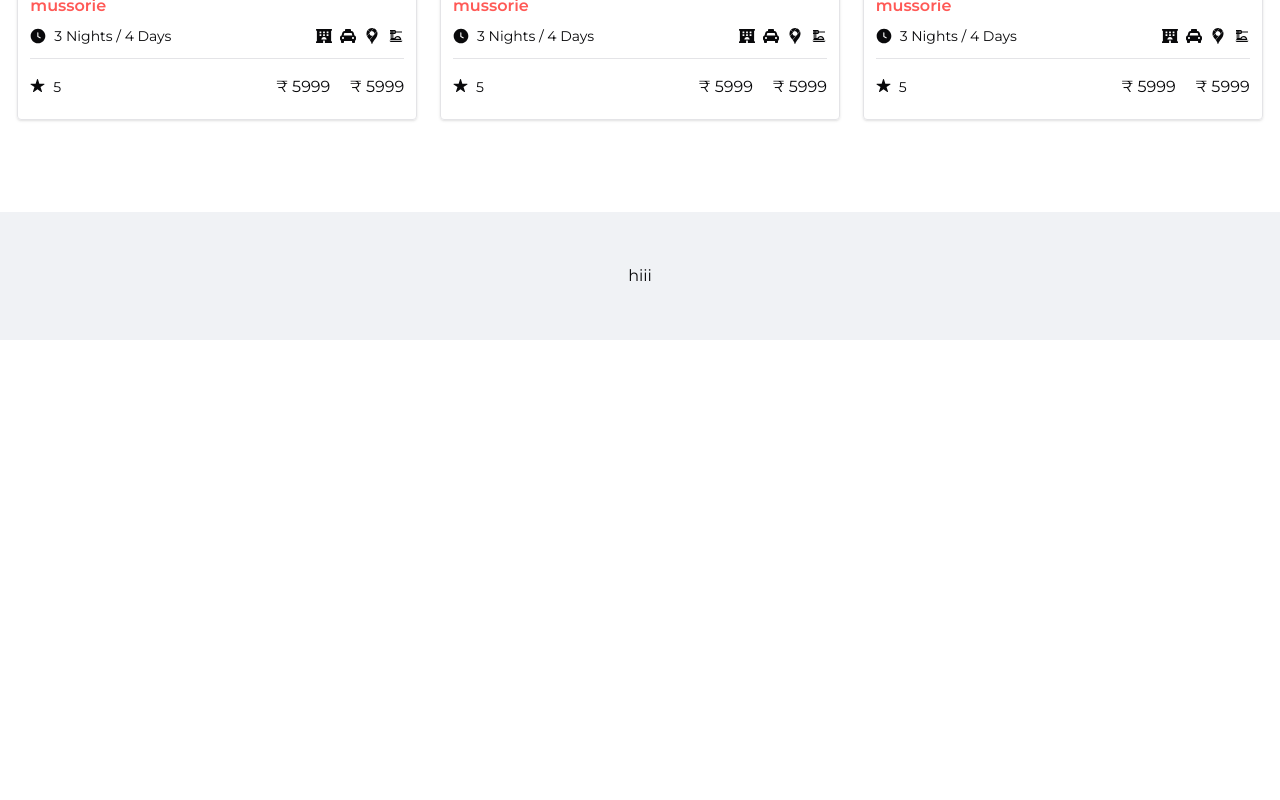
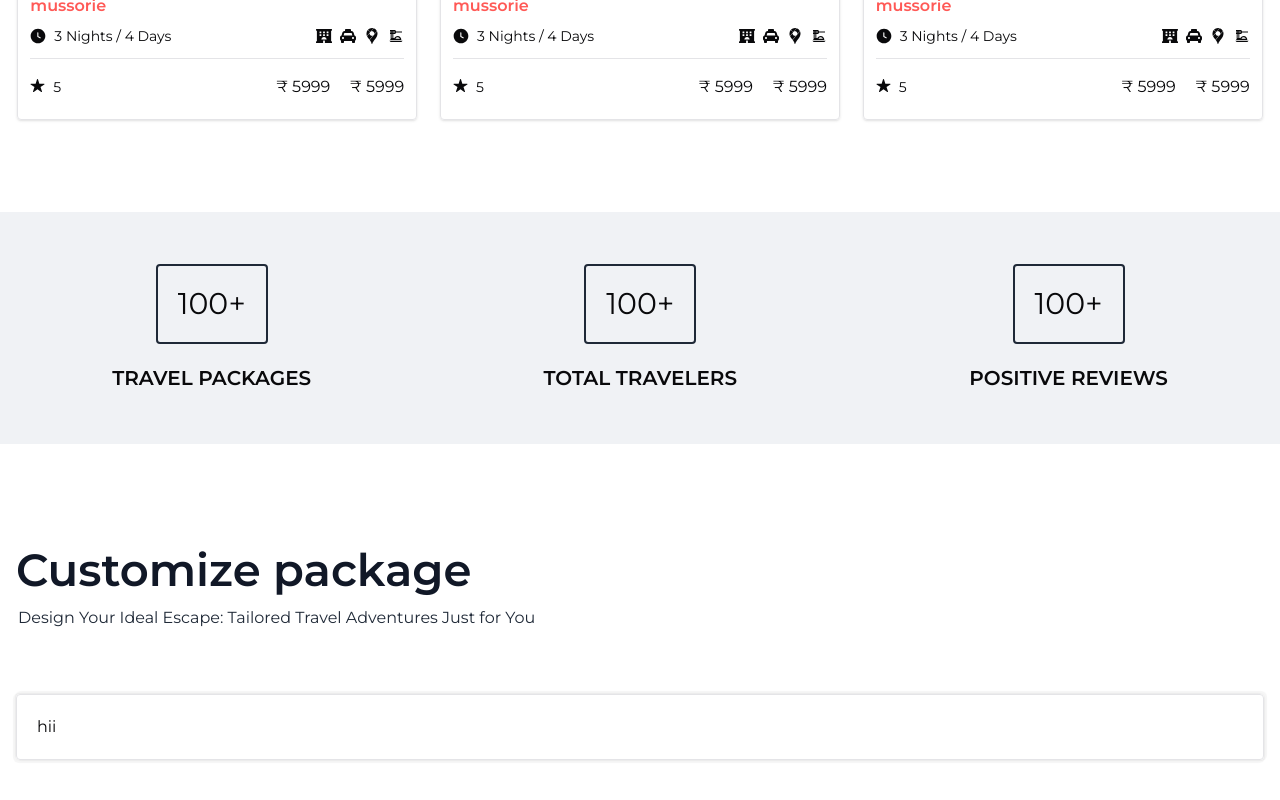
Before and after one commit to traveltrailholidays/tth-main, a Next.js app: page / in a window 1280 px wide. Shown: the part 1219-2019 px from the top of the page. Before the commit the page ends 1559 px from the top, so only its background shows below. Built offline with nearby package versions, Linux system fonts and the light colour scheme.

Commit message:
create customize package

```diff
--- a/app/page.tsx
+++ b/app/page.tsx
@@ -2,6 +2,7 @@ import Home from "@/components/home";
 import Counter from "@/components/home/counter";
 import ExplorePackages from "@/components/home/explore-packages";
 import Navbar from "@/components/navbar";
+import CustomizePackage from "@/components/packages/package-customize";
 
 const page = () => {
   return (
@@ -10,6 +11,7 @@ const page = () => {
       <Home />
       <ExplorePackages />
       <Counter />
+      <CustomizePackage />
     </>
   )
 }
--- a/components/home/counter/index.tsx
+++ b/components/home/counter/index.tsx
@@ -5,9 +5,32 @@ import React from 'react';
 const Counter = () => {
   return (
     <Section className='bg-custom-sbl dark:bg-custom-sbd'>
-        <Container className='my-10 w-full flex justify-around'>
-            hiii
-        </Container>
+      <Container className='my-10 w-full flex justify-around flex-wrap gap-10'>
+        <div className='flex flex-col items-center gap-5 text-center'>
+          <span className='text-3xl border-gray-800 dark:border-gray-400 border-2 p-5 rounded'>
+            100+
+          </span>
+          <span className='text-xl font-semibold'>
+            TRAVEL PACKAGES
+          </span>
+        </div>
+        <div className='flex flex-col items-center gap-5 text-center'>
+          <span className='text-3xl border-gray-800 dark:border-gray-400 border-2 p-5 rounded'>
+            100+
+          </span>
+          <span className='text-xl font-semibold'>
+            TOTAL TRAVELERS
+          </span>
+        </div>
+        <div className='flex flex-col items-center gap-5 text-center'>
+          <span className='text-3xl border-gray-800 dark:border-gray-400 border-2 p-5 rounded'>
+            100+
+          </span>
+          <span className='text-xl font-semibold'>
+            POSITIVE REVIEWS
+          </span>
+        </div>
+      </Container>
     </Section>
   )
 }
--- /dev/null
+++ b/components/packages/package-customize/index.tsx
@@ -0,0 +1,25 @@
+import Container from '@/app/components/libs/Container';
+import Section from '@/app/components/libs/Section';
+import React from 'react'
+
+const CustomizePackage = () => {
+  return (
+    <Section className='bg-background'>
+        <Container className='my-20 w-full flex flex-col gap-16'>
+            <div>
+              <h1 className='heading w-full font-semibold text-gray-900 dark:text-gray-50'>
+                Customize package
+              </h1>
+              <h2 className='ml-[2px] mt-[2px] text-gray-800 dark:text-gray-50'>
+                Design Your Ideal Escape: Tailored Travel Adventures Just for You
+              </h2>
+            </div>
+            <div className='border p-5 rounded shadow-all-side'>
+              hii
+            </div>
+        </Container>
+    </Section>
+  )
+}
+
+export default CustomizePackage;
```
